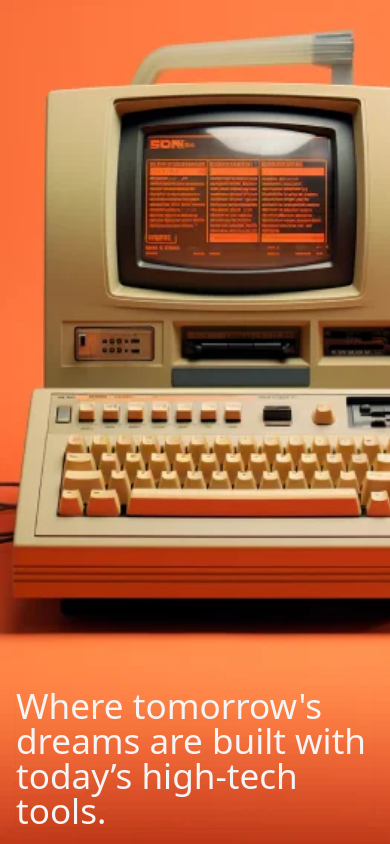
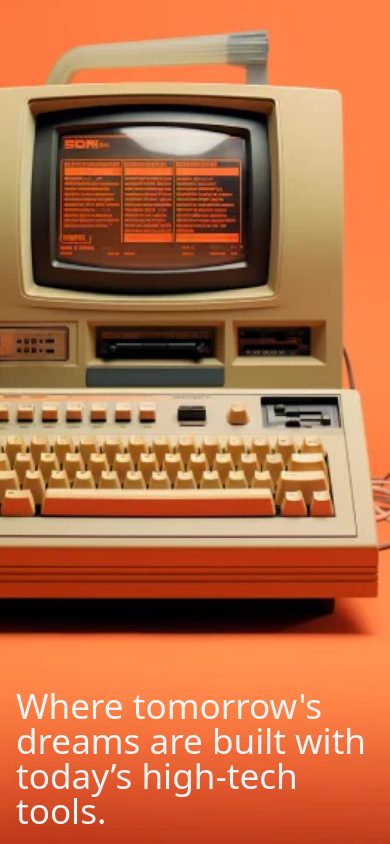
Before and after one commit to jjcxdev/handmadecode, a Next.js app: page /hero in a window 390 px wide. Built offline with nearby package versions, Linux system fonts and the light colour scheme.

Commit message:
bg images

```diff
--- a/src/pages/hero.tsx
+++ b/src/pages/hero.tsx
@@ -4,7 +4,7 @@ export default function Hero() {
   return (
     <>
       <div
-        className="h-screen bg-cover bg-no-repeat md:hidden md:bg-center"
+        className="h-screen bg-cover bg-right bg-no-repeat md:hidden"
         style={{ backgroundImage: "url('/images/hero_sm.webp')" }}
       >
         <HeroContent />
```
